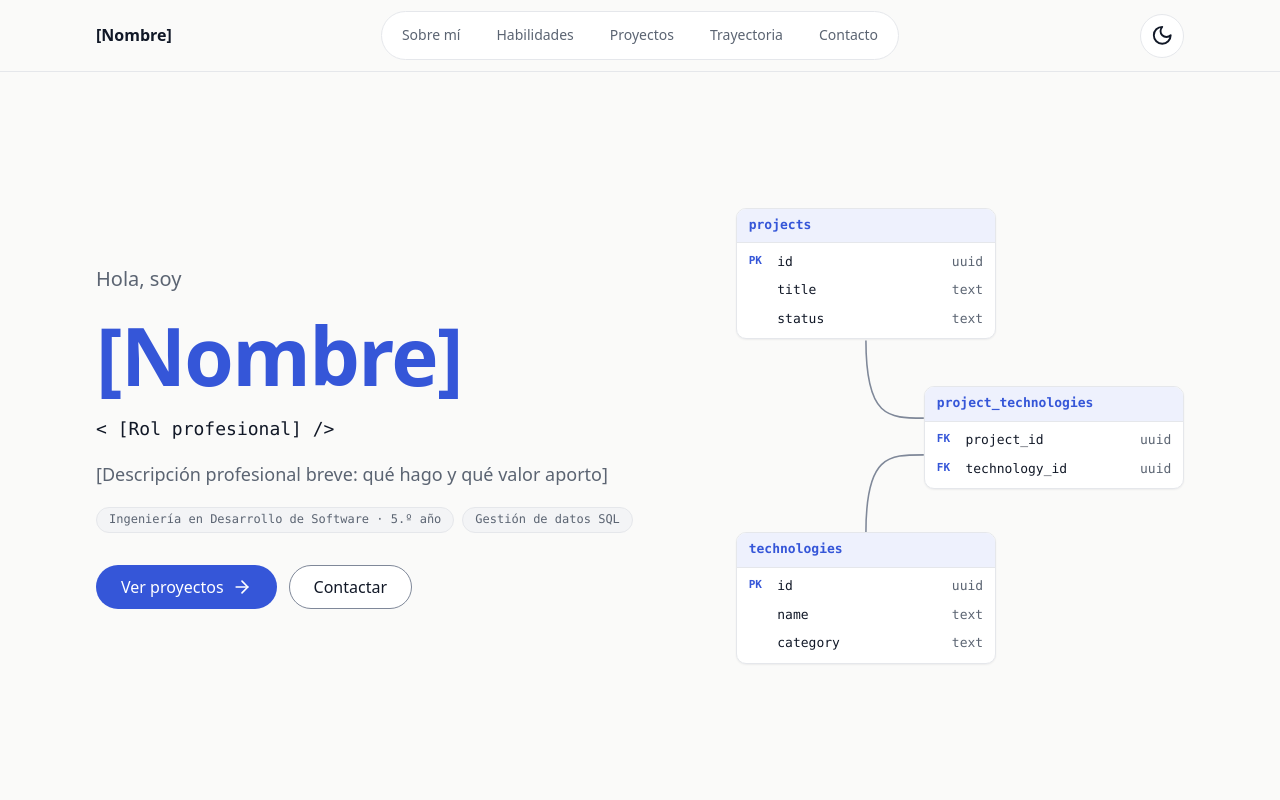
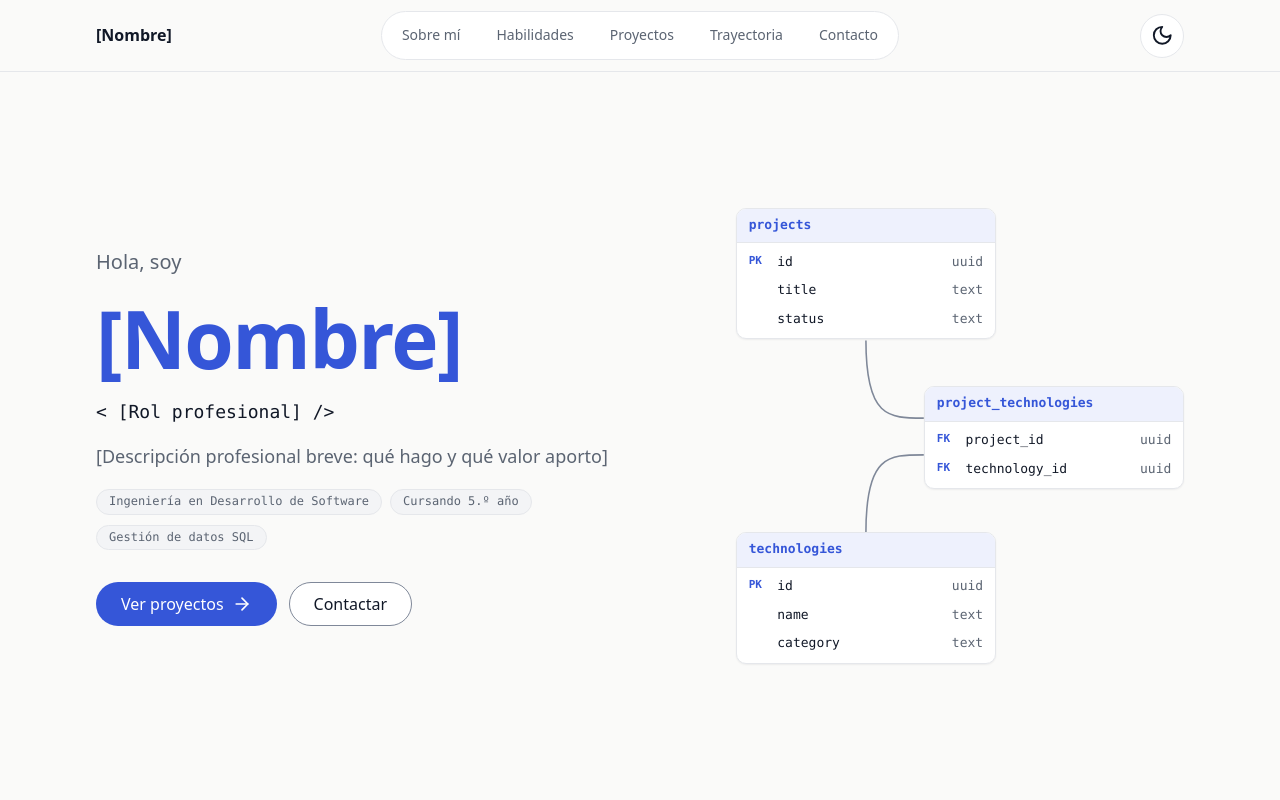
Before and after one commit to cruzjeff225/professional-portfolio, a Vue app: page / in a window 1280 px wide. Shown: the top 800 px of the page. Built offline with nearby package versions, Linux system fonts and the light colour scheme.

Commit message:
fix: split long hero highlight into short badges

```diff
--- a/src/data/profile.ts
+++ b/src/data/profile.ts
@@ -4,7 +4,7 @@ export const profile: Profile = {
   name: '[Nombre]',
   role: '[Rol profesional]',
   tagline: '[Descripción profesional breve: qué hago y qué valor aporto]',
-  highlights: ['Ingeniería en Desarrollo de Software · 5.º año', 'Gestión de datos SQL'],
+  highlights: ['Ingeniería en Desarrollo de Software', 'Cursando 5.º año', 'Gestión de datos SQL'],
   summary: [
     '[Párrafo 1: quién soy y qué me motiva]',
     '[Párrafo 2: enfoque profesional y objetivos]',
```
